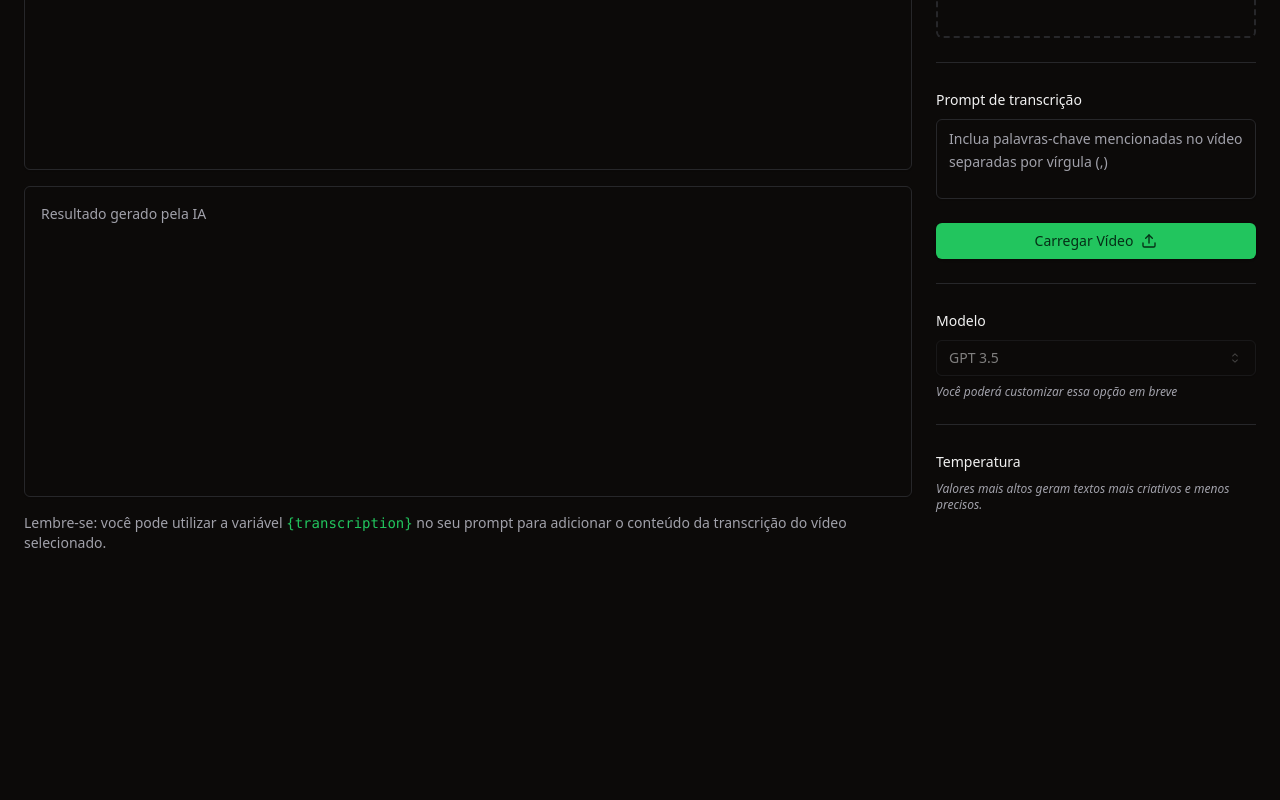
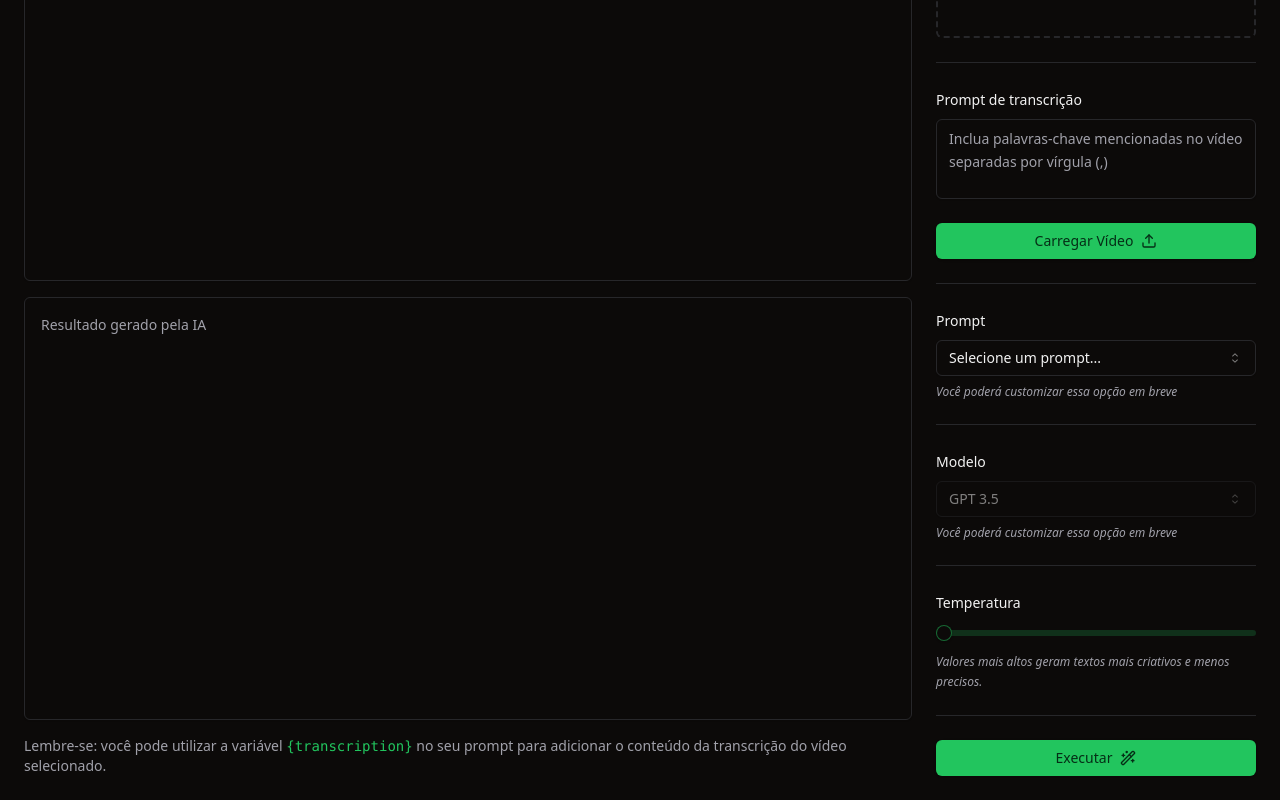
Before and after one commit to jademirf/upload-ai-web, a React (Vite) app: page / in a window 1280 px wide. Shown: the part 223-1023 px from the top of the page. Before the commit the page ends 800 px from the top, so only its background shows below. Built offline with nearby package versions, Linux system fonts and the light colour scheme.

Commit message:
add promt area

```diff
--- a/package.json
+++ b/package.json
@@ -14,6 +14,7 @@
     "@radix-ui/react-label": "^2.0.2",
     "@radix-ui/react-select": "^1.2.2",
     "@radix-ui/react-separator": "^1.0.3",
+    "@radix-ui/react-slider": "^1.1.2",
     "@radix-ui/react-slot": "^1.0.2",
     "class-variance-authority": "^0.7.0",
     "clsx": "^2.0.0",
--- a/src/App.tsx
+++ b/src/App.tsx
@@ -1,9 +1,10 @@
-import { FileVideo, Github, Upload } from "lucide-react";
+import { FileVideo, Github, Upload, Wand2 } from "lucide-react";
 import { Button } from "./components/ui/button";
 import { Separator } from "./components/ui/separator";
 import { Textarea } from "./components/ui/textarea";
 import { Label } from "./components/ui/label";
 import { Select, SelectContent, SelectItem, SelectTrigger, SelectValue } from "./components/ui/select";
+import { Slider } from "./components/ui/slider";
 
 export function App() {
 
@@ -72,6 +73,22 @@
 
           <form className="space-y-6">
             <div className="space-y-2">
+              <Label>Prompt</Label>
+              <Select>
+                <SelectTrigger>
+                  <SelectValue placeholder="Selecione um prompt..." />
+                </SelectTrigger>
+                <SelectContent>
+                  <SelectItem value="title">Título do Youtube</SelectItem>
+                  <SelectItem value="description">Descrição do Youtube</SelectItem>
+                </SelectContent>
+              </Select>
+              <span className="block text-xs text-muted-foreground italic">Você poderá customizar essa opção em breve</span>
+            </div>
+
+            <Separator />
+
+            <div className="space-y-2">
               <Label>Modelo</Label>
               <Select disabled defaultValue="gpt3.5">
                 <SelectTrigger>
@@ -86,11 +103,18 @@
 
             <Separator />
 
-            <div className="space-y-2">
+            <div className="space-y-4">
               <Label>Temperatura</Label>
+              <Slider min={0} max={1} step={0.1} />
+              <span className="block text-xs text-muted-foreground italic leading-relaxed">Valores mais altos geram textos mais criativos e menos precisos.</span>
+            </div>
 
-              <span className="block text-xs text-muted-foreground italic">Valores mais altos geram textos mais criativos e menos precisos.</span>
-            </div>
+            <Separator />
+
+            <Button type="submit" className="w-full">
+              Executar
+              <Wand2 className="w-4 h-4 ml-2" />
+            </Button>
           </form>
         </aside>
       </main>
--- /dev/null
+++ b/src/components/ui/slider.tsx
@@ -0,0 +1,26 @@
+import * as React from "react"
+import * as SliderPrimitive from "@radix-ui/react-slider"
+
+import { cn } from "@/lib/utils"
+
+const Slider = React.forwardRef<
+  React.ElementRef<typeof SliderPrimitive.Root>,
+  React.ComponentPropsWithoutRef<typeof SliderPrimitive.Root>
+>(({ className, ...props }, ref) => (
+  <SliderPrimitive.Root
+    ref={ref}
+    className={cn(
+      "relative flex w-full touch-none select-none items-center",
+      className
+    )}
+    {...props}
+  >
+    <SliderPrimitive.Track className="relative h-1.5 w-full grow overflow-hidden rounded-full bg-primary/20">
+      <SliderPrimitive.Range className="absolute h-full bg-primary" />
+    </SliderPrimitive.Track>
+    <SliderPrimitive.Thumb className="block h-4 w-4 rounded-full border border-primary/50 bg-background shadow transition-colors focus-visible:outline-none focus-visible:ring-1 focus-visible:ring-ring disabled:pointer-events-none disabled:opacity-50" />
+  </SliderPrimitive.Root>
+))
+Slider.displayName = SliderPrimitive.Root.displayName
+
+export { Slider }
```
Also changed, not shown: 1 other file (tests, documents, lock files or other folders).
